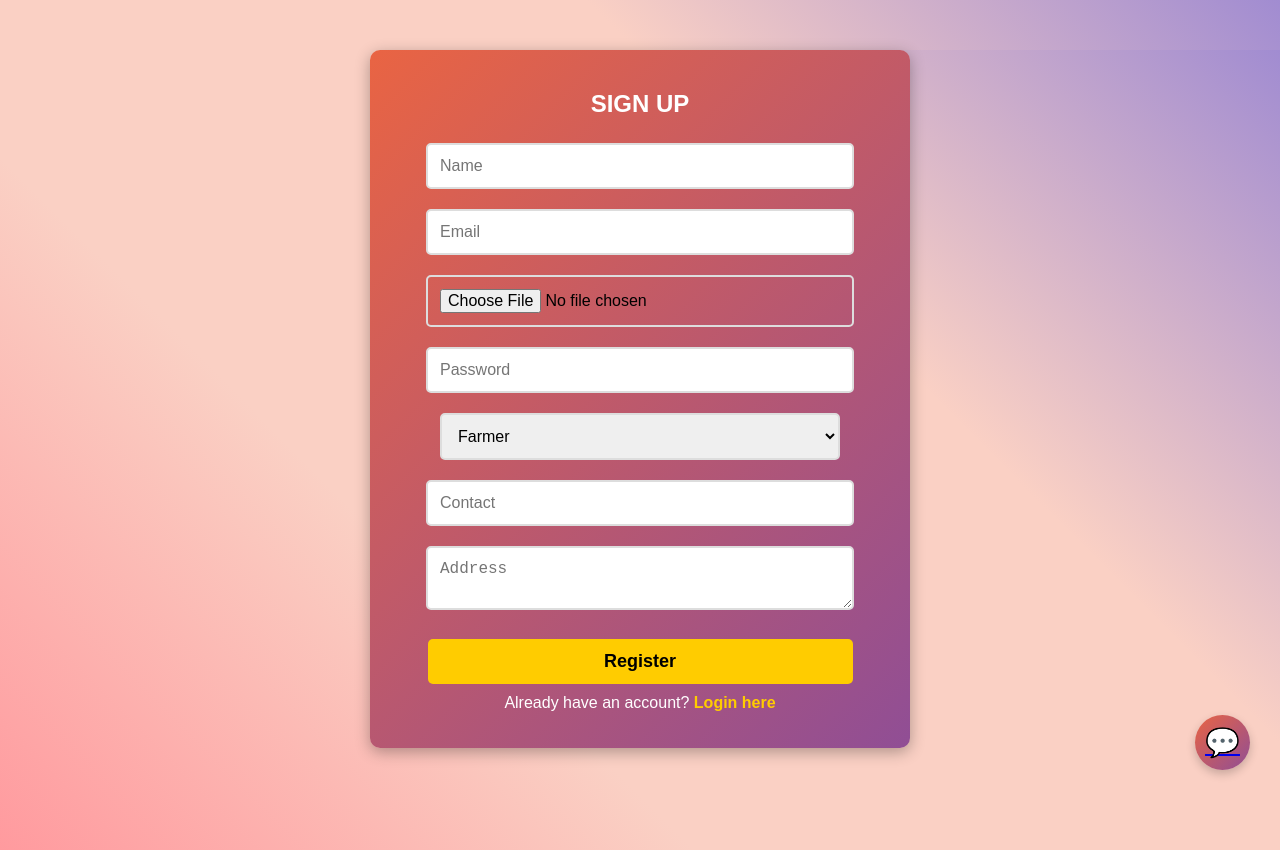
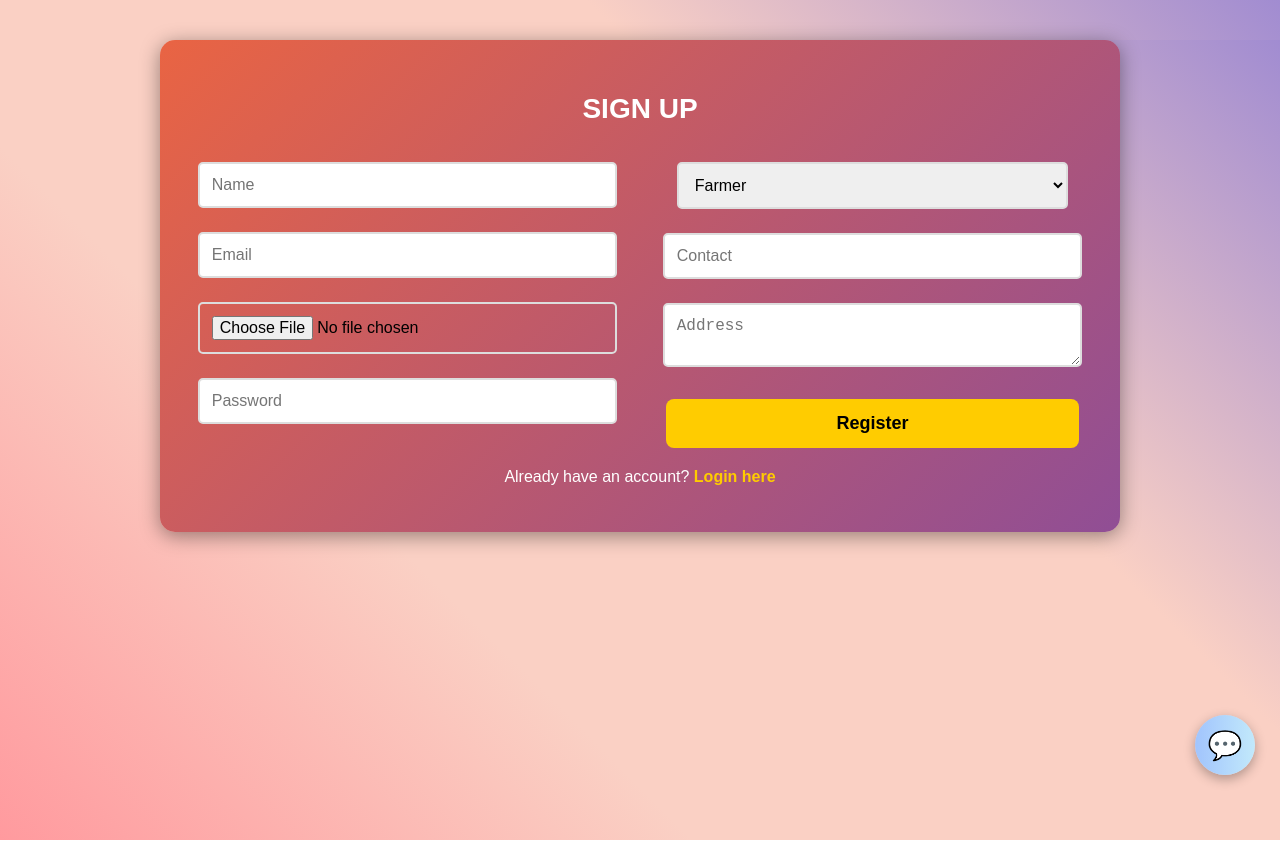
Before and after one commit to anuj3124-javadev/farm-genius, a React (Create React App) app: page /signup in a window 1280 px wide. Built offline with nearby package versions, Linux system fonts and the light colour scheme.

Commit message:
some update

```diff
--- a/src/components/Ai.js
+++ b/src/components/Ai.js
@@ -1,11 +1,19 @@
-import React, { useState } from "react";
+import React, { useState, useRef, useEffect } from "react";
 import "../styles.css";
-import ReactMarkdown from 'react-markdown';
+import ReactMarkdown from "react-markdown";
 
 const Ai = () => {
   const [messages, setMessages] = useState([]);
   const [input, setInput] = useState("");
   const [loading, setLoading] = useState(false);
+  const chatOutputRef = useRef(null); // ✅ Ref for chat output
+
+  // ✅ Auto-scroll when messages update
+  useEffect(() => {
+    if (chatOutputRef.current) {
+      chatOutputRef.current.scrollTop = chatOutputRef.current.scrollHeight;
+    }
+  }, [messages, loading]);
 
   const handleSend = async () => {
     if (input.trim() === "") return;
@@ -16,20 +24,22 @@ const Ai = () => {
     setLoading(true);
 
     try {
-      console.log('Entering try block');
       const response = await fetch("http://ml.productsscout.xyz/api/chat/", {
         method: "POST",
         headers: { "Content-Type": "application/json" },
         body: JSON.stringify({ message: input }),
-      })
+      });
 
-      if(response.ok){
+      if (response.ok) {
         const data = await response.json();
-        const aiMessage = { text: data ? data.response : 'No Response', sender: "ai" };
+        const aiMessage = {
+          text: data ? data.response : "No Response",
+          sender: "ai",
+        };
         setMessages((prev) => [...prev, aiMessage]);
       }
     } catch (error) {
-      console.log("API Error: " + error);
+      console.error("API Error: ", error);
       setMessages((prev) => [
         ...prev,
         { text: "Error: Unable to connect to AI.", sender: "ai" },
@@ -48,7 +58,7 @@ const Ai = () => {
 
   return (
     <div className="chat-container">
-      <div className="chat-output">
+      <div className="chat-output" ref={chatOutputRef}>
         {messages.map((msg, index) => (
           <div
             key={index}
@@ -57,9 +67,7 @@ const Ai = () => {
             <ReactMarkdown>{msg.text}</ReactMarkdown>
           </div>
         ))}
-        {loading && (
-          <div className="chat-message ai typing">Typing...</div>
-        )}
+        {loading && <div className="chat-message ai typing">Typing...</div>}
       </div>
       <div className="chat-input-container">
         <textarea
--- a/src/components/Registration.js
+++ b/src/components/Registration.js
@@ -100,11 +100,15 @@ const Registration = () => {
     <div className="reg-container fadeIn">
     <h2>Sign Up</h2>
     <form onSubmit={handleSubmit} className="form-animated">
+      <div className="form-column">
         <input type="text" name="name" placeholder="Name" value={formData.name} onChange={handleChange} className="reg-input" required />
         <input type="email" name="email" placeholder="Email" value={formData.email} onChange={handleChange} className="reg-input" required />
         <input type="file" accept="image/*" onChange={handleFileChange} className="reg-input" />
         {preview && <img src={preview} alt="Preview" className="profile-preview" />}
         <input type="password" name="password" placeholder="Password" value={formData.password} onChange={handleChange} className="reg-input" required />
+      </div>
+
+      <div className="form-column">
         <select name="role" value={formData.role} onChange={handleChange} className="reg-input">
           <option value="farmer">Farmer</option>
           <option value="buyer">Buyer</option>
@@ -113,6 +117,7 @@ const Registration = () => {
         <input type="text" name="contact" placeholder="Contact" value={formData.contact} onChange={handleChange} className="reg-input" required />
         <textarea name="address" placeholder="Address" value={formData.address} onChange={handleChange} className="reg-input" required></textarea>
         <button type="submit" className="reg-button">Register</button>
+      </div>
     </form>
     <p className="login-link">
       Already have an account?{" "}
@@ -120,8 +125,7 @@ const Registration = () => {
         Login here
       </span>
     </p>
-    </div>
-  );
+  </div>  );
 };
 
 export default Registration;
--- a/src/styles.css
+++ b/src/styles.css
@@ -383,12 +383,12 @@ main {
   box-shadow: 0px 5px 15px rgba(0, 0, 0, 0.3);
   width: 350px;
   text-align: center;
-  justify-content: center;
-  /* animation: slideIn 0.8s ease-in-out; */
   position: absolute;
   top: 50%;
   left: 50%;
-  transform: translate(-50%, -50%); /* Adjusts the form to be exactly centered */
+  transform: translate(-50%, -60%); /* Start a bit above center */
+  opacity: 0;
+  animation: slideIn 0.8s ease-out forwards;
 }
 
 
@@ -471,13 +471,13 @@ main {
 
 /* Animations */
 @keyframes slideIn {
-  from {
-      transform: translateY(-50px);
-      opacity: 0;
+  0% {
+    transform: translate(-50%, -70%);
+    opacity: 0;
   }
-  to {
-      transform: translateY(0);
-      opacity: 1;
+  100% {
+    transform: translate(-50%, -50%);
+    opacity: 1;
   }
 }
 
@@ -495,36 +495,35 @@ main {
 .chat-container {
   position: relative;
   width: 100%;
-  max-width: 90%;
-  height: 84vh;
+  max-width: 1000px;
+  height: 90vh;
   margin: 40px auto;
-  background: linear-gradient(45deg, #ff9a9e, #fad0c4, #fad0c4, #a18cd1);
-  margin-top: 60px;
+  background: #ffffff;
   border-radius: 12px;
-  box-shadow: 0 0 10px rgba(0, 0, 0, 0.1);
+  box-shadow: 0 0 15px rgba(0, 0, 0, 0.1);
   display: flex;
   flex-direction: column;
+  overflow: hidden;
   font-family: "Segoe UI", sans-serif;
-  overflow: hidden;
-  padding-bottom: 70px; /* Ensure space at the bottom */
- }
+}
 
 .chat-output {
-  flex-grow: 1;
+  flex: 1;
   padding: 20px;
-  padding-bottom: 10px; /* Adjusted for proper message display */
   overflow-y: auto;
   display: flex;
   flex-direction: column;
-  gap: 10px;
+  gap: 15px;
+  background: linear-gradient(to top, #a18cd1 0%, #fbc2eb 100%);
 }
 
 .chat-message {
-  padding: 10px 14px;
+  padding: 12px 16px;
   border-radius: 8px;
-  max-width: 80%;
+  max-width: 75%;
   word-wrap: break-word;
-  font-size: 15px;
+  font-size: 16px;
+  line-height: 1.4;
 }
 
 .chat-message.user {
@@ -533,107 +532,133 @@ main {
 }
 
 .chat-message.ai {
-  background-color: #e6e6e6;
+  background-color: #e9e9eb;
   align-self: flex-start;
 }
 
-.chat-message.typing {
-  font-style: italic;
-  color: #888;
-}
-
 .chat-input-container {
-  position: absolute;
-  bottom: 20px; /* Adjusted for gap above input */
+  display: flex;
+  align-items: center;
+  padding: 16px;
+  background: linear-gradient(to right, #ff9a9e 0%, #fecfef 99%, #fecfef 100%);
+  border-top: 1px solid #ddd;
+  position: sticky;
+  bottom: 0;
   left: 0;
   right: 0;
-  width: 100%;
-  max-width: 90%;
-  margin: 0 auto;
-  display: flex;
-  align-items: center;
-  padding: 10px;
-  background: #ffffff;
-  border-top: 1px solid #ddd;
-  z-index: 10;
+  z-index: 2;
 }
 
 .chat-input {
-  flex-grow: 1;
-  padding: 10px;
-  border: none;
+  flex: 1;
+  padding: 12px;
+  border: 1px solid #ccc;
   border-radius: 8px;
-  resize: none;
   font-size: 15px;
   outline: none;
-  background: #f3f3f3;
+  background: linear-gradient(to top, #fad0c4 0%, #ffd1ff 100%);
+
+  resize: none;
 }
 
 .chat-send {
-  margin-left: 10px;
-  padding: 10px 16px;
+  margin-left: 12px;
+  padding: 12px 18px;
   background: linear-gradient(135deg, #e96443, #904e95);
   color: white;
   border: none;
   border-radius: 8px;
-  font-size: 18px;
+  font-size: 16px;
   cursor: pointer;
-  transition: background-color 0.2s ease;
+  transition: 0.3s ease;
 }
 
 .chat-send:hover {
   background-color: #8A2BE2;
 }
 
+
+
+
+/* meta btn */
 .chat-float-button {
   position: fixed;
-  bottom: 30px;
-  right: 30px;
-  background: linear-gradient(135deg, #e96443, #904e95);
+  bottom: 25px;
+  right: 25px;
+  background: linear-gradient(to right, #a1c4fd 0%, #c2e9fb 100%);
   color: white;
-  width: 55px;
-  height: 55px;
+  width: 60px;
+  height: 60px;
   border-radius: 50%;
+  display: flex;
+  align-items: center;
+  justify-content: center;
   font-size: 28px;
-  text-align: center;
-  line-height: 55px;
+  text-decoration: none;
+  box-shadow: 0 4px 12px rgba(0, 0, 0, 0.3);
+  cursor: pointer;
+  transition: all 0.3s ease-in-out;
   z-index: 9999;
-  box-shadow: 0 4px 10px rgba(0, 0, 0, 0.2);
-  transition: background-color 0.3s ease;
 }
 
 .chat-float-button:hover {
-  background-color: #8A2BE2;
+  background: linear-gradient(45deg, #ff9a9e 0%, #fad0c4 100%);
+ /* Hover effect color */
+  transform: scale(1.1);
+}
+
+.chat-float-button a {
+  color: white;
   text-decoration: none;
 }
 
+.chat-float-button a:hover {
+  color: white;
+}
+
+
 
 /* registration CSS */
-
 .reg-container {
-  width: 500px;
-  margin: auto;
-  margin-top: 50px;
-  padding: 20px;
-  border-radius: 10px;
-  box-shadow: 0 4px 15px rgba(0, 0, 0, 0.3);
+  width: 900px;
+  margin: 40px auto;
+  padding: 30px;
+  border-radius: 15px;
+  box-shadow: 0 4px 20px rgba(0, 0, 0, 0.4);
   background: linear-gradient(135deg, #e96443, #904e95);
-  text-align: center;
-  justify-content: center;
   animation: fadeIn 1s ease-in-out;
+  display: flex;
+  flex-direction: column;
+  align-items: center;
 }
 
 h2 {
-  margin-bottom: 15px;
+  margin-bottom: 25px;
   color: white;
-  font-size: 24px;
+  font-size: 28px;
   text-transform: uppercase;
 }
 
+.form-animated {
+  display: flex;
+  flex-direction: row;
+  justify-content: space-between;
+  flex-wrap: wrap;
+  width: 100%;
+  gap: 30px;
+}
+
+.form-column {
+  flex: 1;
+  display: flex;
+  flex-direction: column;
+  align-items: center;
+}
+
 .reg-input {
-  width: 80%;
+  width: 90%;
   padding: 12px;
-  margin: 10px 0;
+  margin: 12px 0;
   border: 2px solid #ddd;
   border-radius: 5px;
   font-size: 16px;
@@ -647,12 +672,12 @@ h2 {
 }
 
 .reg-button {
-  width: 85%;
-  padding: 12px;
-  margin-top: 15px;
+  width: 95%;
+  padding: 14px;
+  margin-top: 20px;
   background-color: #ffcc00;
   border: none;
-  border-radius: 5px;
+  border-radius: 8px;
   font-size: 18px;
   font-weight: bold;
   cursor: pointer;
@@ -675,7 +700,7 @@ h2 {
 }
 
 .login-link {
-  margin-top: 10px;
+  margin-top: 20px;
   color: white;
   font-size: 16px;
 }
@@ -691,7 +716,6 @@ h2 {
   color: #ff9900;
 }
 
-/* Fade-in Animation */
 @keyframes fadeIn {
   from {
     opacity: 0;
@@ -702,6 +726,7 @@ h2 {
     transform: translateY(0);
   }
 }
+
 
 /* crophealth CSS */
 
```
Lines whose indentation alone changed are shown as unchanged.
